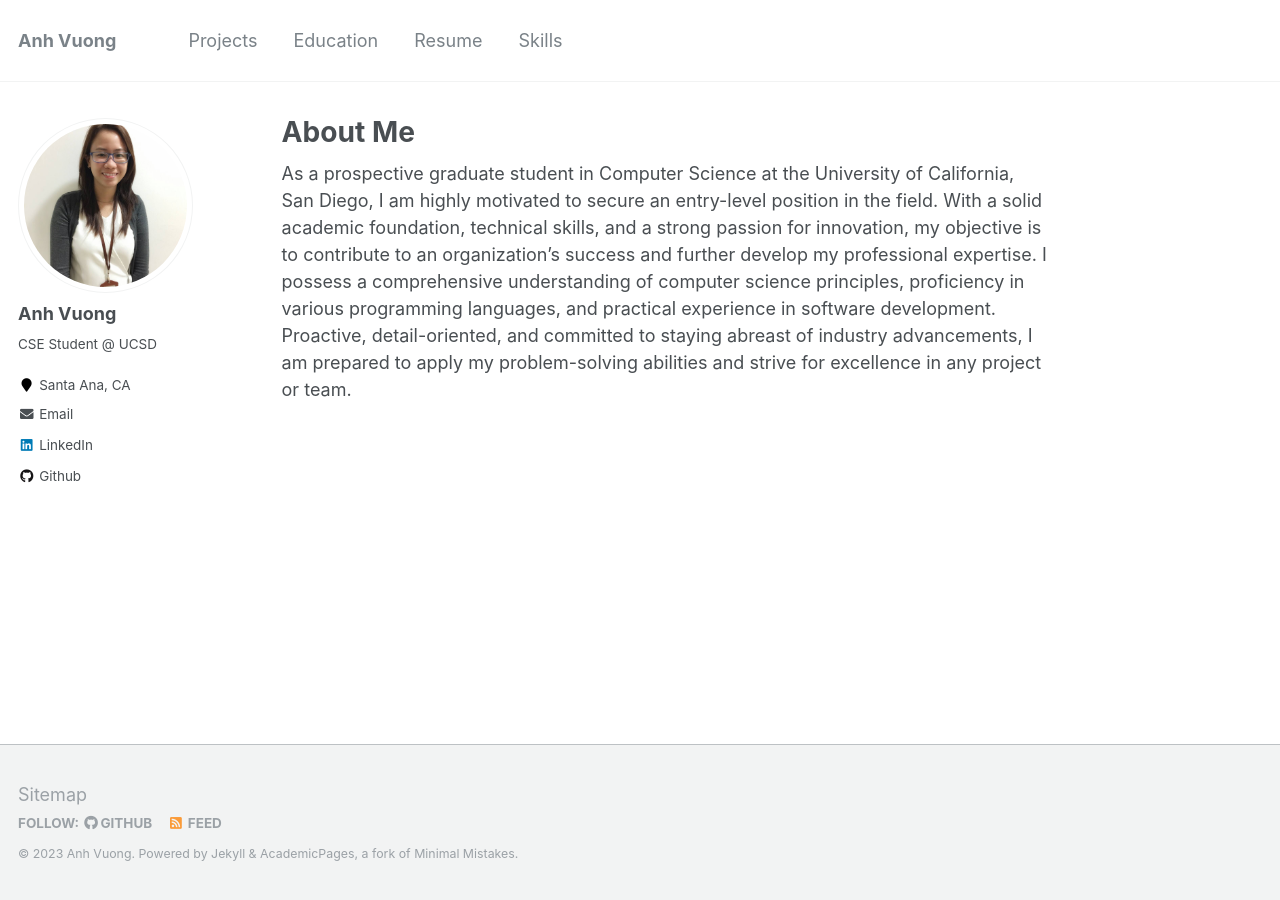
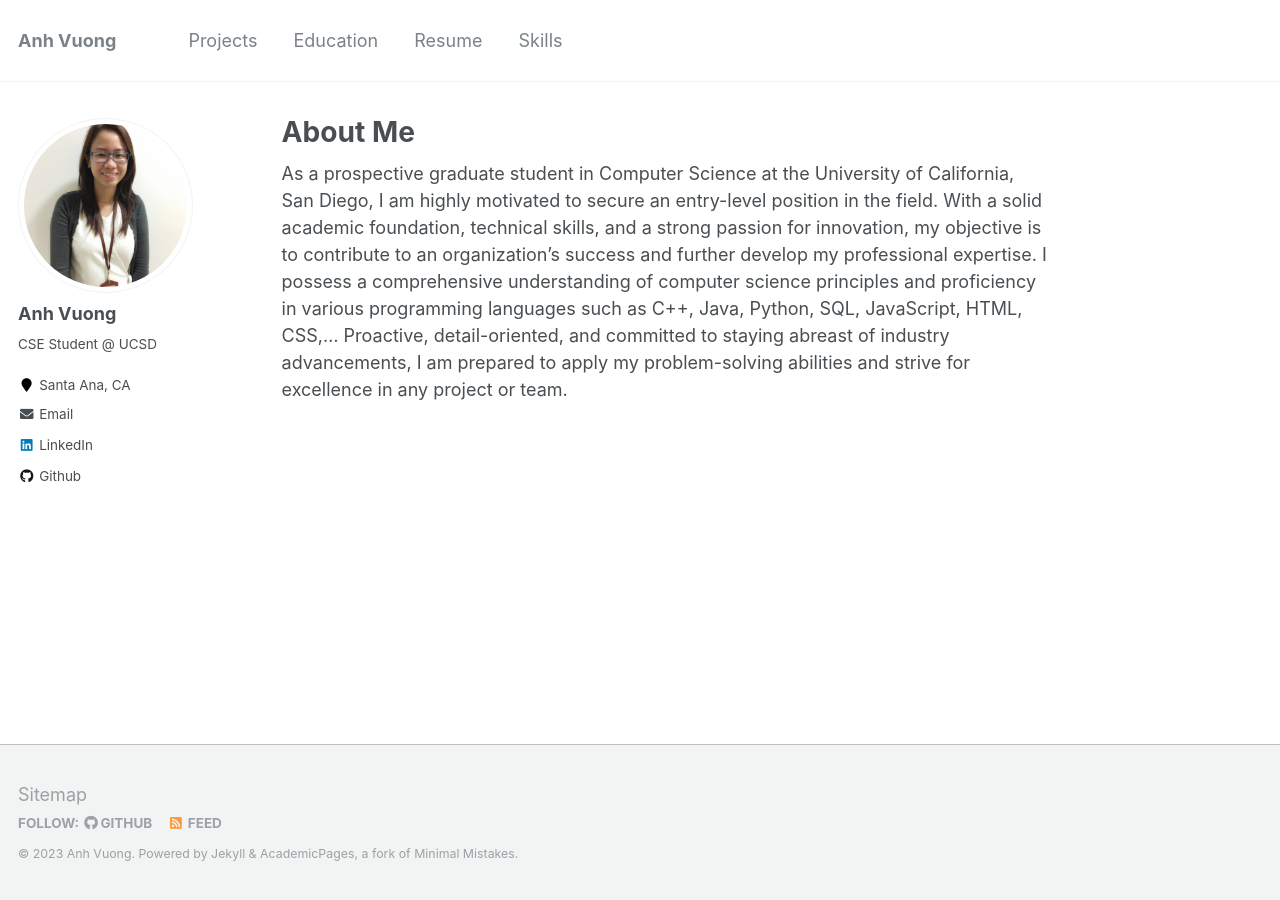
Before and after one commit to ahvuong/ahvuong.github.io, a Jekyll site: the page built from _pages/about.md, in a window 1280 px wide. Built offline with Jekyll 4.4.1, drawn with Linux system fonts in a browser that asks for light colours.

Commit message:
Update content

```diff
--- a/_pages/about.md
+++ b/_pages/about.md
@@ -8,4 +8,4 @@ redirect_from:
   - /about.html
 ---
 
-As a prospective graduate student in Computer Science at the University of California, San Diego, I am highly motivated to secure an entry-level position in the field. With a solid academic foundation, technical skills, and a strong passion for innovation, my objective is to contribute to an organization's success and further develop my professional expertise. I possess a comprehensive understanding of computer science principles, proficiency in various programming languages, and practical experience in software development. Proactive, detail-oriented, and committed to staying abreast of industry advancements, I am prepared to apply my problem-solving abilities and strive for excellence in any project or team.
+As a prospective graduate student in Computer Science at the University of California, San Diego, I am highly motivated to secure an entry-level position in the field. With a solid academic foundation, technical skills, and a strong passion for innovation, my objective is to contribute to an organization's success and further develop my professional expertise. I possess a comprehensive understanding of computer science principles and proficiency in various programming languages such as C++, Java, Python, SQL, JavaScript, HTML, CSS,... Proactive, detail-oriented, and committed to staying abreast of industry advancements, I am prepared to apply my problem-solving abilities and strive for excellence in any project or team.
```
